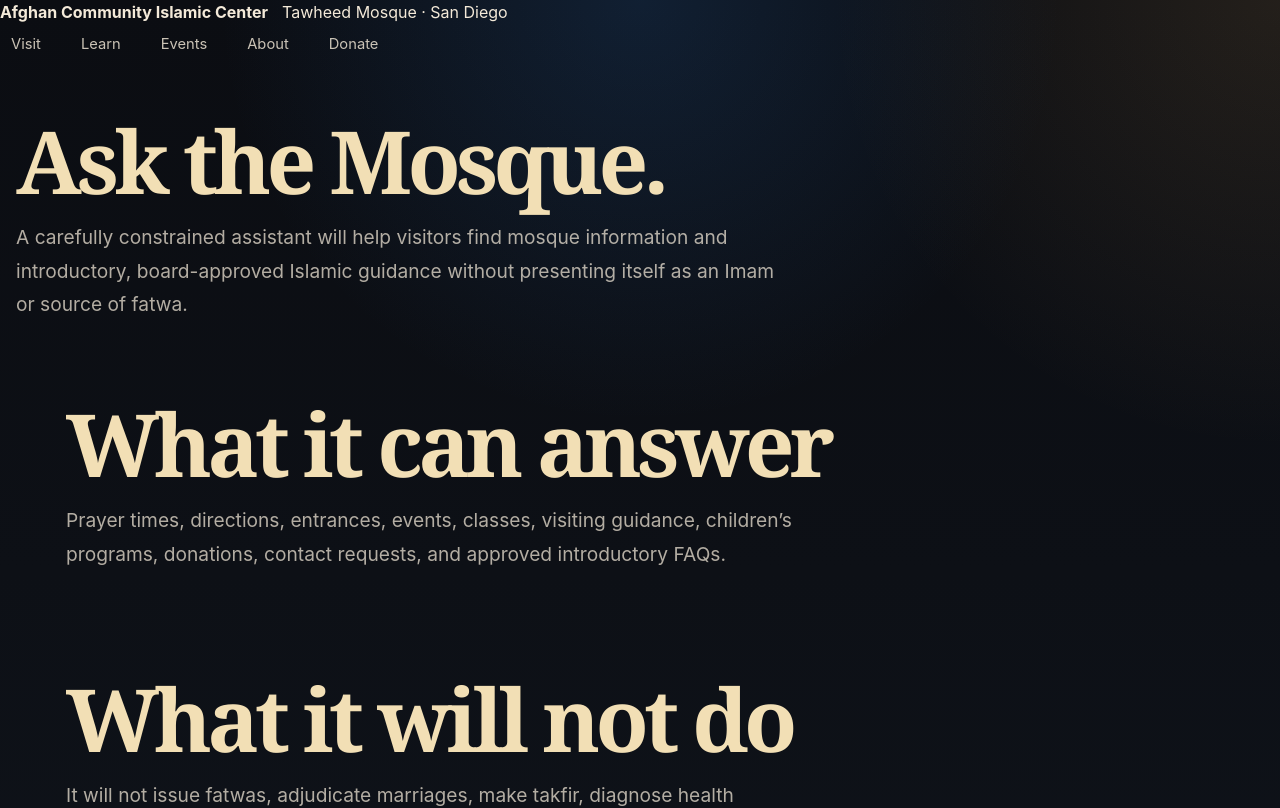
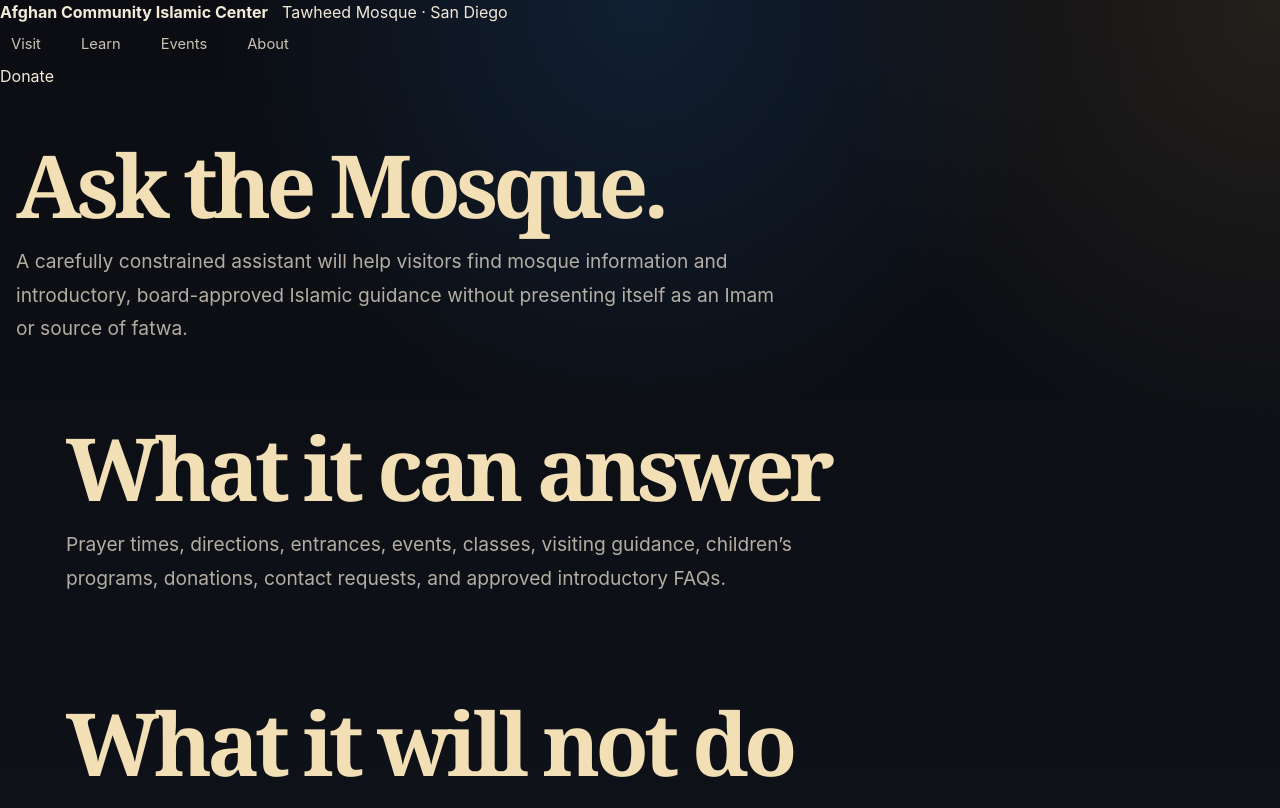
Before and after one commit to redlanternstudios/acic-tawheed-mosque, a Next.js app: page /ask in a window 1280 px wide. Shown: the top 808 px of the page. Built offline with nearby package versions, Linux system fonts and the light colour scheme.

Commit message:
Stabilize shared page chrome for language changes

```diff
--- a/components/site-page.tsx
+++ b/components/site-page.tsx
@@ -4,12 +4,44 @@
   return (
     <main className="site-shell">
       <header className="header">
-        <a className="brand" href="/"><strong>Afghan Community Islamic Center</strong><span>Tawheed Mosque · San Diego</span></a>
-        <nav className="nav" aria-label="Primary navigation"><a href="/visit">Visit</a><a href="/learn/open-masjid">Learn</a><a href="/events">Events</a><a href="/about">About</a><a className="primary-button" href="/donate">Donate</a></nav>
+        <a className="brand" href="/">
+          <strong>Afghan Community Islamic Center</strong>
+          <span>Tawheed Mosque · San Diego</span>
+        </a>
+        <nav className="nav" aria-label="Primary navigation">
+          <a href="/visit">Visit</a>
+          <a href="/learn/open-masjid">Learn</a>
+          <a href="/events">Events</a>
+          <a href="/about">About</a>
+        </nav>
+        <div className="nav-actions">
+          <a className="primary-button" href="/donate">
+            Donate
+          </a>
+        </div>
       </header>
-      <section className="page-hero"><h1>{title}</h1><p>{intro}</p></section>
-      {sections.map((section) => <section className="section" key={section.title}><h2>{section.title}</h2><p>{section.body}</p>{section.items && <ul className="feature-list">{section.items.map((item) => <li key={item}>{item}</li>)}</ul>}</section>)}
-      <footer className="footer"><strong>Afghan Community Islamic Center</strong><p>Tawheed Mosque · 3333 Sandrock Road, San Diego, CA 92123</p><p>Open daily from 5:00 AM to 11:00 PM</p></footer>
+      <section className="page-hero">
+        <h1>{title}</h1>
+        <p>{intro}</p>
+      </section>
+      {sections.map((section) => (
+        <section className="section" key={section.title}>
+          <h2>{section.title}</h2>
+          <p>{section.body}</p>
+          {section.items && (
+            <ul className="feature-list">
+              {section.items.map((item) => (
+                <li key={item}>{item}</li>
+              ))}
+            </ul>
+          )}
+        </section>
+      ))}
+      <footer className="footer">
+        <strong>Afghan Community Islamic Center</strong>
+        <p>Tawheed Mosque · 3333 Sandrock Road, San Diego, CA 92123</p>
+        <p>Open daily from 5:00 AM to 11:00 PM</p>
+      </footer>
     </main>
   );
 }
```
